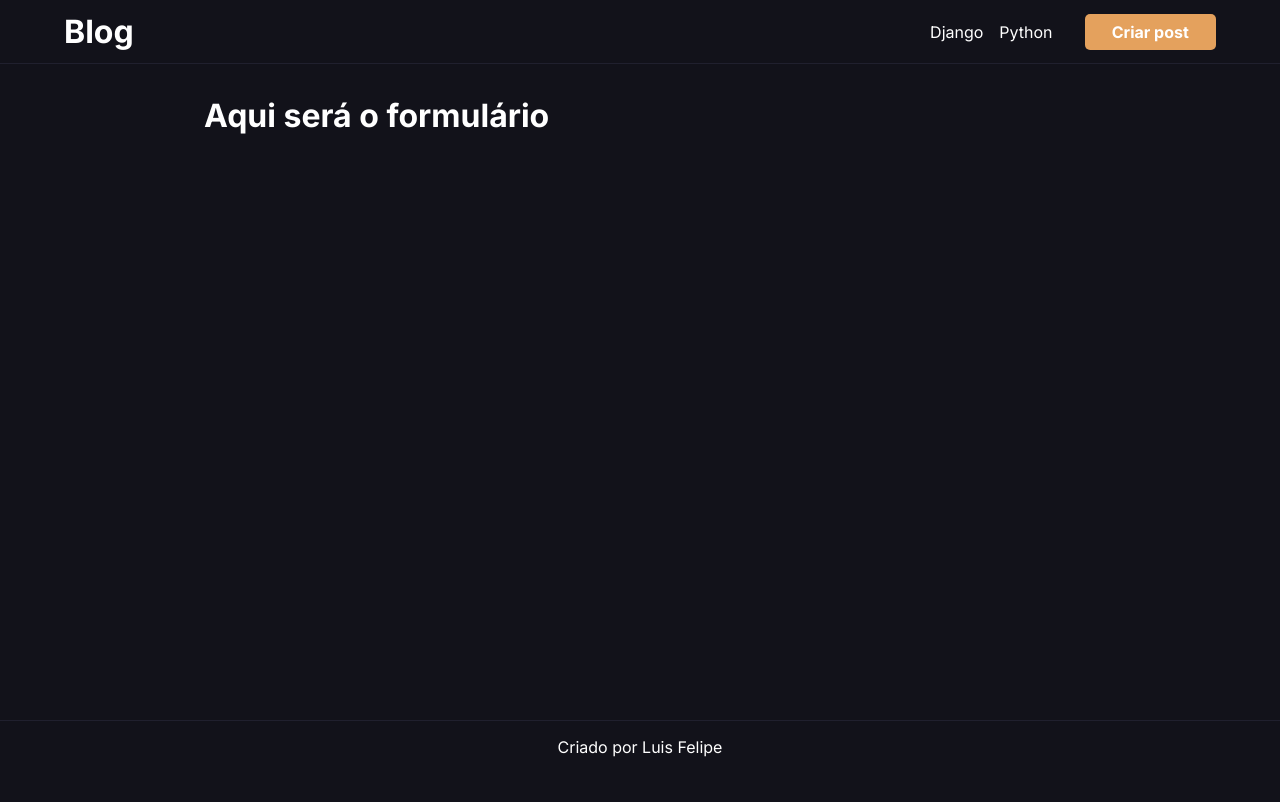
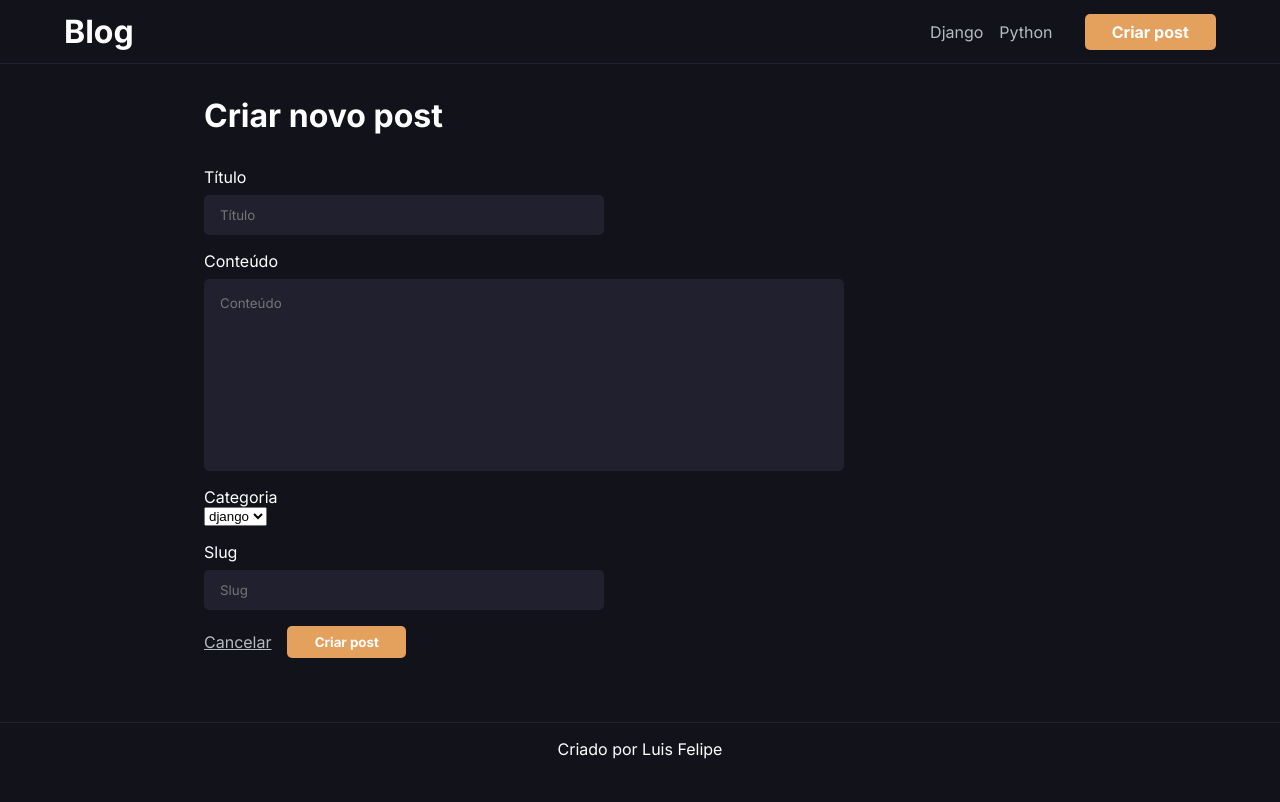
Before and after one commit to Luis-Felipe-N/blog-django, a Django app: page /criar-post in a window 1280 px wide. Before the commit the page ends 757 px from the top, so only its background shows below. Run offline with Django 4.2, Linux system fonts and the light colour scheme; some libraries are stand-ins or nearby versions.

Commit message:
add forms to add post

```diff
--- a/my_blog/settings.py
+++ b/my_blog/settings.py
@@ -26,6 +26,10 @@ INSTALLED_APPS = [
     'django.contrib.sessions',
     'django.contrib.messages',
     'django.contrib.staticfiles',
+]
+
+INSTALLED_APPS += [
+    'widget_tweaks',
 ]
 
 INSTALLED_APPS += [
--- a/post/forms.py
+++ b/post/forms.py
@@ -1 +1,9 @@
-# import django.forms import
+from django import forms
+from post.models import Post
+
+class PostForm(forms.ModelForm):
+    class Meta:
+        model = Post
+        fields = [
+            "titulo", "conteudo", "categoria", "slug"
+        ]
--- a/post/models.py
+++ b/post/models.py
@@ -5,7 +5,8 @@ from django.db import models
 # Create your models here.
 class Post( models.Model ):
     titulo = models.CharField(
-        max_length=194
+        max_length=194,
+        verbose_name="Título"
     )
 
     conteudo = models.TextField(
@@ -18,7 +19,7 @@ class Post( models.Model ):
             ('python', 'python')
             ],
         default='django',
-        verbose_name="Opções",
+        verbose_name="Categoria",
         max_length=6
     )
 
--- a/post/views.py
+++ b/post/views.py
@@ -1,12 +1,17 @@
 from multiprocessing import context
 from django.shortcuts import get_object_or_404, render
+from post.forms import PostForm
 
 from post.models import Post
 
 # Create your views here.
-def criar_post( request ):
+def criar_post(request):
 
-    context = {}
+    form = PostForm()
+
+    context = {
+        "form": form
+    }
 
     return render(request, "criar.html", context)
 
@@ -27,10 +32,8 @@ def exibir_post_por_slug(request, slug):
 
     post = get_object_or_404( Post, slug=slug )
 
-    print(post)
-
     context = {
-        "post", post
+        "post": post
     }
 
     return render(request, "index.html", context)
--- a/static/css/index.css
+++ b/static/css/base.css
@@ -4,14 +4,36 @@
     box-sizing: border-box;
 }
 
+@media (max-width: 1080px) {
+    html {
+        font-size: 93.75%;
+    }
+  }
+
+  @media (max-width: 720px) {
+    html {
+        font-size: 87.5%;
+    }
+  }
+
+
 :root {
     --color-black-800: #12121a;
     --color-black-500: #20202e;
+
+    --color-white-900: #fff;
+    --color-white-400: #b5bbc4;
+
+    --color-primary: #E4A15D;
 }
 
 body {
     background-color: var(--color-black-800);
-    color: #fff;
+    color: var(--color-white-900);
+    font-family: 'Inter', sans-serif;
+}
+
+button, input, textarea {
     font-family: 'Inter', sans-serif;
 }
 
@@ -25,7 +47,7 @@ body {
 }
 
 .header-title a {
-    color: #fff;
+    color: var(--color-white-900);
     text-decoration: none;
 }
 
@@ -43,8 +65,8 @@ body {
 .header-menu .btn-criar-post {
     font-weight: 700;
     padding: .5rem 1.7rem;
-    color: #fff;
-    background-color: #E4A15D;
+    color: var(--color-white-900);
+    background-color: var(--color-primary);
     border-radius: 5px;
     transition: .2s;
 }
@@ -60,7 +82,12 @@ body {
 }
 
 .header-menu ul li a {
-    color: #fff;
+    color: var(--color-white-400);
+    transition: .2s;
+}
+
+.header-menu ul li a:hover {
+    color: var(--color-white-900);
 }
 
 /* Main */
--- a/static/css/criar.css
+++ b/static/css/criar.css
@@ -1,3 +1,64 @@
 .criar {
     padding: 2rem 5%;
 }
+
+.criar-form {
+    margin: 2rem 0;
+}
+
+.criar-form .form-row {
+    /* background-color: red; */
+    margin-bottom: 1rem;
+}
+
+.criar-form .form-row label {
+    display: flex;
+    align-items: flex-start;
+    flex-direction: column;
+}
+
+.criar-form .form-row input {
+    height: 2.5rem;
+
+}
+
+.criar-form .form-row input, .criar-form .form-row textarea {
+    margin-top: .5rem;
+    border: 0;
+    border-radius: 5px;
+    padding: 1rem;
+    background-color: var(--color-black-500);
+    color: var(--color-white-900);
+    max-width: 25rem;
+    width: 100%;
+}
+
+.criar-form .form-row textarea {
+    resize: none;
+    max-width: 40rem;
+}
+
+.criar-form .form-row select {
+
+}
+
+.criar-form .form-btns {
+    display: flex;
+    gap: 1rem;
+    align-items: center;
+}
+
+.criar-form .form-btns a {
+    color: var(--color-white-400);
+}
+
+.criar-form .form-btns button {
+    border: 0;
+    font-weight: 700;
+    padding: .5rem 1.7rem;
+    color: var(--color-white-900);
+    background-color: var(--color-primary);
+    border-radius: 5px;
+    transition: .2s;
+    cursor: pointer;
+}
--- a/static/css/posts.css
+++ b/static/css/posts.css
@@ -20,7 +20,7 @@
 .posts-container .post {
     max-width: 20rem;
     width: 100%;
-    background-color: #20202e;
+    background-color: var(--color-black-500);
     padding: 1rem;
     border-radius: 5px;
 }
@@ -31,7 +31,7 @@
 }
 
 .posts-container .post-text {
-    color: rgba(255, 255, 255, 0.61);
+    color: var(--color-black-500);
     display: -webkit-box;
     -webkit-line-clamp: 4;
     -webkit-box-orient: vertical;
@@ -40,7 +40,7 @@
 
 .posts-container .post-link {
     margin-top: .5rem;
-    color: #E4A15D;
+    color: var(--color-primary);
 }
 
 @media (max-width: 722px) {
--- a/templates/base.html
+++ b/templates/base.html
@@ -12,7 +12,7 @@
     <link href="https://fonts.googleapis.com/css2?family=Inter:wght@400;500;600;700&display=swap" rel="stylesheet">
     <link href="{% static 'css/criar.css' %}" rel="stylesheet">
     <link href="{% static 'css/posts.css' %}" rel="stylesheet">
-    <link href="{% static 'css/index.css' %}" rel="stylesheet">
+    <link href="{% static 'css/base.css' %}" rel="stylesheet">
     <title>Blog :: Django</title>
 </head>
 <body>
--- a/templates/criar.html
+++ b/templates/criar.html
@@ -1,10 +1,35 @@
 {% extends "base.html" %}
+
+{% load widget_tweaks %}
 
 {% block content %}
 
 <main class="criar">
-    <h1 class="criar-title">Aqui será o formulário</h1>
+    <h1 class="criar-title">Criar novo post</h1>
 
+    <form class="criar-form" method="post">
+        {% csrf_token %}
+
+        {% for field in form %}
+            <div class="form-row">
+                <label>
+                    {{ field.label }}
+                    {% render_field field placeholder=field.label %}
+                </label>
+            </div>
+        {% endfor %}
+
+        <div class="form-btns">
+            <a href="{% url 'index' %}">
+                Cancelar
+            </a>
+
+            <button type="button">
+                Criar post
+            </button>
+        </div>
+
+    </form>
 </main>
 
 {% endblock %}
```
